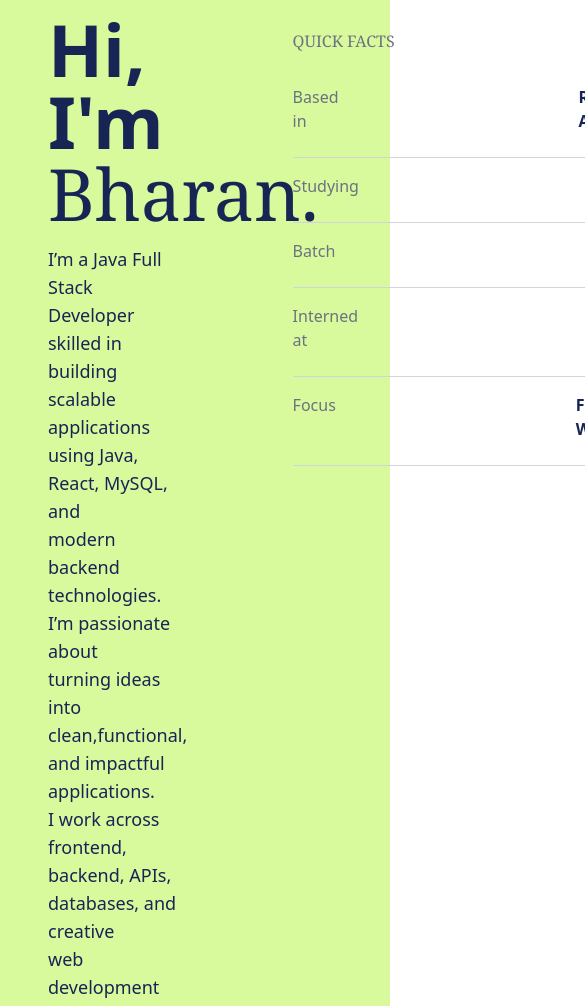
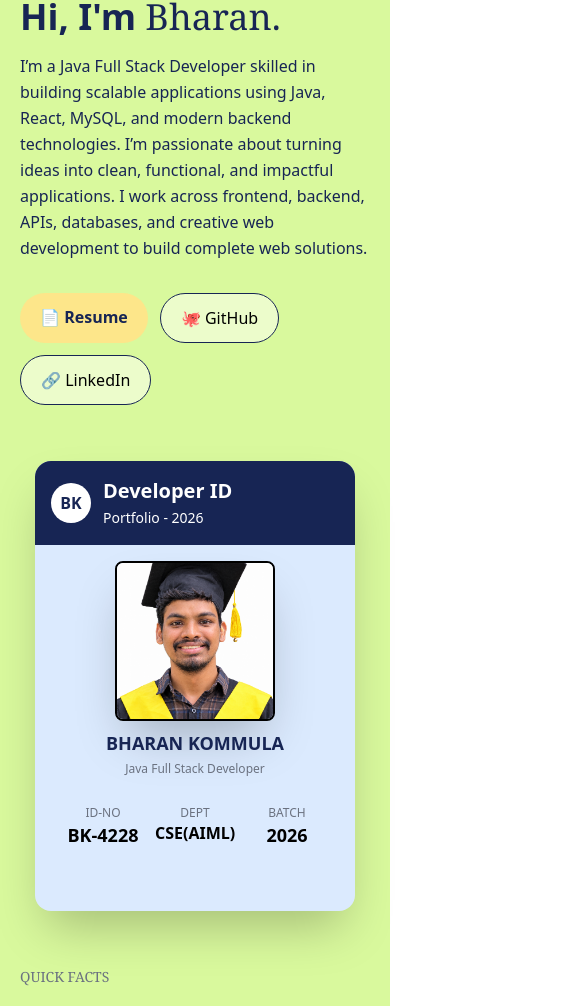
Before and after one commit to Bharan1828/Bharan-portfolio, a React (Create React App) app: page / in a window 390 px wide. Shown: the part 991-1997 px from the top of the page, 585 px wide, since content can reach past the window. Built offline with nearby package versions, Linux system fonts and the light colour scheme.

Commit message:
Make portfolio components responsive

```diff
--- a/src/components/AboutBg.js
+++ b/src/components/AboutBg.js
@@ -1,59 +1,29 @@
 const AboutBg = () => {
+  const facts = [
+    ["Based in", "Rajahmundry, AP"],
+    ["Studying", "B.Tech, CSE"],
+    ["Batch", "2022 - 2026"],
+    ["Interned at", "TechWing, 2025"],
+    ["Focus", "Full Stack - Web Dev"],
+  ];
+
   return (
-    <div className="ml-16 mt-44">
-      <h1 className="text-md text-gray-500 font-serif">QUICK FACTS</h1>
+    <div className="mt-4 w-full min-w-0 sm:mt-6 lg:mt-16 lg:flex-1 xl:ml-4">
+      <h1 className="font-serif text-sm text-gray-500">QUICK FACTS</h1>
 
-      <div className="mt-8">
-        <div>
-          <p className="flex justify-between mb-6">
-            <span className="text-gray-500">Based in </span>
-            <span className="ml-60 text-blue-950 font-semibold">
-              Rajahmundry, AP
-            </span>
-          </p>
+      <div className="mt-6 sm:mt-8">
+        {facts.map(([label, value]) => (
+          <div key={label}>
+            <p className="mb-4 mt-4 flex items-start justify-between gap-4 text-sm sm:text-base">
+              <span className="shrink-0 text-gray-500">{label}</span>
+              <span className="text-right font-semibold text-blue-950">
+                {value}
+              </span>
+            </p>
 
-          <hr className="border-gray-300 " />
-        </div>
-        <div>
-          <p className="flex justify-between mb-6 mt-4">
-            <span className="text-gray-500">Studying </span>
-            <span className="ml-60 text-blue-950 font-semibold">
-             B.Tech, CSE
-            </span>
-          </p>
-
-          <hr className="border-gray-300 " />
-        </div>
-        <div>
-          <p className="flex justify-between mb-6 mt-4">
-            <span className="text-gray-500">Batch </span>
-            <span className="ml-60 text-blue-950 font-semibold">
-              2022 - 2026
-            </span>
-          </p>
-
-          <hr className="border-gray-300 " />
-        </div>
-        <div>
-          <p className="flex justify-between mb-6 mt-4">
-            <span className="text-gray-500">Interned at </span>
-            <span className="ml-60 text-blue-950 font-semibold">
-              TechWing, 2025
-            </span>
-          </p>
-
-          <hr className="border-gray-300 " />
-        </div>
-        <div>
-          <p className="flex justify-between mb-6 mt-4">
-            <span className="text-gray-500">Focus </span>
-            <span className="ml-60 text-blue-950 font-semibold">
-              Full Stack - Web Dev
-            </span>
-          </p>
-
-          <hr className="border-gray-300 " />
-        </div>
+            <hr className="border-gray-300" />
+          </div>
+        ))}
       </div>
     </div>
   );
--- a/src/components/AboutDesc.js
+++ b/src/components/AboutDesc.js
@@ -1,45 +1,44 @@
-import React from "react";
-
 const AboutDesc = () => {
   return (
-    <div className="w-[34%] ml-12 mt-28">
-      <p className="text-gray-400 mb-6">01 ──── ABOUT</p>
-      <h1 className="text-blue-950 font-bold text-7xl">
-        Hi, I'm <span className="font-normal font-serif">Bharan.</span>
+    <div className="mt-6 w-full min-w-0 sm:mt-10 lg:mt-12 lg:w-[42%] xl:w-[40%]">
+      <p className="mb-5 text-sm text-gray-500 sm:mb-6">01 ──── ABOUT</p>
+
+      <h1 className="text-4xl font-bold text-blue-950 sm:text-5xl md:text-6xl xl:text-7xl">
+        Hi, I'm <span className="font-serif font-normal">Bharan.</span>
       </h1>
-      <p className="text-blue-950 text-lg mt-4">
-        I’m a Java Full Stack Developer skilled in building
-        <br />
-        scalable applications using Java, React, MySQL, and <br />
-        modern backend technologies. I’m passionate about <br />
-        turning ideas into clean,functional, and impactful applications.
-        <br />
-        I work across frontend, backend, APIs, databases, and creative
-        <br />
-        web development to build complete web solutions.
+
+      <p className="mt-4 text-base leading-relaxed text-blue-950 sm:text-lg">
+        I’m a Java Full Stack Developer skilled in building scalable
+        applications using Java, React, MySQL, and modern backend technologies.
+        I’m passionate about turning ideas into clean, functional, and impactful
+        applications. I work across frontend, backend, APIs, databases, and
+        creative web development to build complete web solutions.
       </p>
-      <div className="flex gap-8 mt-24">
+
+      <div className="mt-8 flex flex-wrap gap-3 sm:mt-10 sm:gap-4 xl:mt-16">
         <a
-          href="/Bharan_Resume (2).pdf"
+          href="/Bharan_Resume%20(2).pdf"
           target="_blank"
           rel="noopener noreferrer"
-          className="px-6 py-3 text-blue-950 bg-amber-200 rounded-full font-semibold"
+          className="rounded-full bg-amber-200 px-5 py-3 font-semibold text-blue-950 transition hover:bg-amber-300 sm:px-6"
         >
           📄 Resume
         </a>
+
         <a
           href="https://github.com/Bharan1828"
           target="_blank"
           rel="noopener noreferrer"
-          className="bg-lime-100 rounded-full px-8 py-3 border border-blue-950"
+          className="rounded-full border border-blue-950 bg-lime-100 px-5 py-3 transition hover:bg-lime-300 sm:px-6"
         >
           🐙 GitHub
         </a>
+
         <a
           href="https://www.linkedin.com/in/bharankommula/"
           target="_blank"
           rel="noopener noreferrer"
-          className="bg-lime-100 rounded-full px-8 py-3 border border-blue-950"
+          className="rounded-full border border-blue-950 bg-lime-100 px-5 py-3 transition hover:bg-lime-300 sm:px-6"
         >
           🔗 LinkedIn
         </a>
--- a/src/components/Card.js
+++ b/src/components/Card.js
@@ -6,128 +6,129 @@ const Card = () => {
 
   return (
     <div
-      className="w-80 h-[480px] mt-28 ml-12"
+      className="mx-auto mt-4 h-[450px] w-full max-w-[320px] sm:mt-6 sm:h-[480px] lg:mx-0 lg:mt-12 lg:shrink-0"
       onMouseEnter={() => setisFlipped(true)}
       onMouseLeave={() => setisFlipped(false)}
+      onClick={() => setisFlipped(!isFlipped)}
     >
       <div
-        className={`relative w-full h-full transition-transform duration-700 [transform-style:preserve-3d] ${
+        className={`relative h-full w-full transition-transform duration-700 [transform-style:preserve-3d] ${
           isFlipped ? "[transform:rotateY(180deg)]" : ""
         }`}
       >
-        <div className="absolute w-full h-full bg-blue-100 rounded-2xl shadow-2xl overflow-hidden [backface-visibility:hidden]">
-          <div className="bg-blue-950 text-white px-6 py-4 rounded-t-lg">
+        <div className="absolute h-full w-full overflow-hidden rounded-2xl bg-blue-100 shadow-2xl [backface-visibility:hidden]">
+          <div className="rounded-t-lg bg-blue-950 px-4 py-4 text-white sm:px-6">
             <div className="flex items-center gap-3">
-              <div className="w-10 h-10 bg-white rounded-full flex items-center justify-center text-blue-950 font-bold">
+              <div className="flex h-10 w-10 shrink-0 items-center justify-center rounded-full bg-white font-bold text-blue-950">
                 BK
               </div>
 
               <div>
-                <p className="text-2xl font-bold">Developer ID</p>
+                <p className="text-xl font-bold sm:text-2xl">Developer ID</p>
                 <span className="text-sm">Portfolio - 2026</span>
               </div>
             </div>
           </div>
 
-          <div>
+          <div className="flex flex-col items-center">
             <img
               alt="Profile pic"
               src={Id}
-              className="w-44 h-44 rounded-lg ml-16 mt-4 border border-black border-t-2 border-l-2 border-r-2 shadow-2xl"
+              className="mt-4 h-40 w-40 rounded-lg border-2 border-black object-cover shadow-2xl sm:h-44 sm:w-44"
             />
 
-            <h1 className="text-blue-950 text-xl font-semibold pl-14 pt-2">
+            <h1 className="pt-2 text-lg font-semibold text-blue-950 sm:text-xl">
               BHARAN KOMMULA
             </h1>
 
-            <p className="text-xs pl-20 pt-1 text-gray-400">
+            <p className="pt-1 text-xs text-gray-500">
               Java Full Stack Developer
             </p>
           </div>
 
-          <div className="pt-8 ml-6 flex gap-4">
-            <p className="text-xs text-gray-400 text-center w-20">
-              ID-NO <br />
-              <span className="text-black text-lg font-semibold">
-                BK-4228
-              </span>
+          <div className="mt-7 flex justify-center gap-3 px-3 sm:gap-4">
+            <p className="w-20 text-center text-xs text-gray-500">
+              ID-NO
+              <br />
+              <span className="text-lg font-semibold text-black">BK-4228</span>
             </p>
 
-            <p className="text-xs text-gray-400 text-center w-20">
-              DEPT <br />
-              <span className="text-black text-lg font-semibold">
+            <p className="w-20 text-center text-xs text-gray-500">
+              DEPT
+              <br />
+              <span className="text-base font-semibold text-black sm:text-lg">
                 CSE(AIML)
               </span>
             </p>
 
-            <p className="text-xs text-gray-400 text-center w-20">
-              BATCH <br />
-              <span className="text-black text-lg font-semibold">2026</span>
+            <p className="w-20 text-center text-xs text-gray-500">
+              BATCH
+              <br />
+              <span className="text-lg font-semibold text-black">2026</span>
             </p>
           </div>
         </div>
-        <div className="absolute w-full h-full bg-blue-100 rounded-2xl shadow-2xl overflow-hidden [backface-visibility:hidden] [transform:rotateY(180deg)]">
-          <div className="ml-6">
-            <h1 className="text-4xl font-bold mt-3 text-blue-950">
+
+        <div className="absolute h-full w-full overflow-hidden rounded-2xl bg-blue-100 shadow-2xl [backface-visibility:hidden] [transform:rotateY(180deg)]">
+          <div className="px-4 sm:px-6">
+            <h1 className="mt-4 text-3xl font-bold text-blue-950 sm:text-4xl">
               What I am
             </h1>
 
             <div>
-              <p className="text-blue-950 py-4 text-2xl">
+              <p className="py-4 text-xl text-blue-950 sm:text-2xl">
                 ➜
-                <span className="text-2xl font-semibold ml-2">
-                  Full Stack Developer
-                </span>
+                <span className="ml-2 font-semibold">Full Stack Developer</span>
               </p>
-              <p className="text-xs ml-8 -mt-3">
+              <p className="-mt-3 ml-8 text-xs">
                 React.js • MySQL • Modern Backends
               </p>
             </div>
 
             <div>
-              <p className="text-blue-950 mt-5 text-2xl">
+              <p className="mt-4 text-xl text-blue-950 sm:text-2xl">
                 ➜
-                <span className="text-xl font-semibold px-2">
+                <span className="px-2 text-lg font-semibold sm:text-xl">
                   Java Developer
                 </span>
               </p>
-              <p className="text-xs ml-8 mt-1">
+              <p className="ml-8 mt-1 text-xs">
                 Java • Spring Boot • REST APIs
               </p>
             </div>
 
             <div>
-              <p className="text-blue-950 mt-5 text-2xl">
+              <p className="mt-4 text-xl text-blue-950 sm:text-2xl">
                 ➜
-                <span className="text-xl font-semibold px-2">
+                <span className="px-2 text-lg font-semibold sm:text-xl">
                   React Developer
                 </span>
               </p>
-              <p className="text-xs ml-8 mt-1">
+              <p className="ml-8 mt-1 text-xs">
                 React.js • JavaScript • Responsive UI
               </p>
             </div>
 
             <div>
-              <p className="text-blue-950 mt-5 text-2xl">
+              <p className="mt-4 text-xl text-blue-950 sm:text-2xl">
                 ➜
-                <span className="text-xl font-semibold px-2">
+                <span className="px-2 text-lg font-semibold sm:text-xl">
                   Software Developer
                 </span>
               </p>
-              <p className="text-xs ml-8 mt-1">
+              <p className="ml-8 mt-1 text-xs">
                 Backend Development • APIs • Databases
               </p>
             </div>
 
             <div>
-              <p className="text-blue-950 mt-5 text-2xl">
+              <p className="mt-4 text-xl text-blue-950 sm:text-2xl">
                 ➜
-                <span className="text-xl font-semibold px-2">
+                <span className="px-2 text-lg font-semibold sm:text-xl">
                   Problem Solver
                 </span>
               </p>
-              <p className="text-xs ml-8 mt-1">
+              <p className="ml-8 mt-1 text-xs">
                 Clean Code • Debugging • Logical Thinking
               </p>
             </div>
--- a/src/components/SecondContainer.js
+++ b/src/components/SecondContainer.js
@@ -4,10 +4,13 @@ import Card from "./Card";
 
 const SecondContainer = () => {
   return (
-    <section id="About" className="min-h-screen bg-lime-200 flex">
+    <section
+      id="About"
+      className="flex min-h-screen flex-col gap-10 bg-lime-200 px-5 py-20 sm:px-8 md:px-10 lg:flex-row lg:items-start lg:justify-between lg:gap-6 lg:px-8 xl:px-12"
+    >
       <AboutDesc />
       <Card />
-      <AboutBg/>
+      <AboutBg />
     </section>
   );
 };
```
Also changed, not shown: src/components/FourthContainer.js (+55 -57 lines), src/components/ThirdContainer.js (+74 -105 lines).
